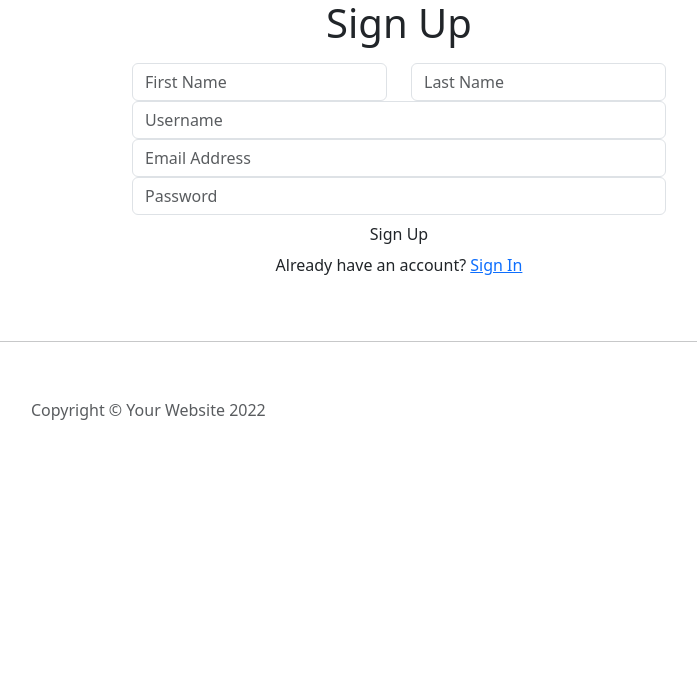
After one commit to tindyc/seedlink, a Flask app: page /register in a window 1280 px wide. The commit adds this page. Shown: the part 57-735 px from the top of the page, without its empty margins (241-938 px from the left). Run offline with Flask 2, Linux system fonts and the light colour scheme; some libraries are stand-ins or nearby versions.

Commit message:
connect to mongodb and set up authentication

```diff
--- a/app.py
+++ b/app.py
@@ -1,27 +1,112 @@
 import os
-from flask import Flask, render_template
+from datetime import date, datetime
+from flask import (
+    Flask, flash, render_template,
+    redirect, request, session, url_for)
+from flask_pymongo import PyMongo
+from bson.objectid import ObjectId
+from werkzeug.security import generate_password_hash, check_password_hash
+if os.path.exists("env.py"):
+    import env
 
 
 app = Flask(__name__)
 
 
+app.config["MONGO_DBNAME"] = os.environ.get("MONGO_DBNAME")
+app.config["MONGO_URI"] = os.environ.get("MONGO_URI")
+app.secret_key = os.environ.get("SECRET_KEY")
+
+mongo = PyMongo(app)
+
+
+date = date.today()
+
+
+# Renders home page
 @app.route("/")
+@app.route("/index")
 def index():
     return render_template("index.html")
 
 
-@app.route("/submit_product")
-def submit_product():
-    return render_template("submit_product.html")
+# Register user in the db
+@app.route("/register", methods=["GET", "POST"])
+def register():
+    if request.method == "POST":
+        # Check if user already in db
+        existing_user = mongo.db.users.find_one(
+            {"username": request.form.get("username").lower()})
+
+        if existing_user:
+            flash("Username already exists!")
+            return redirect(url_for("register"))
+
+        # check if email already in db
+        existing_email = mongo.db.users.find_one(
+            {"email": request.form.get("email").lower()})
+
+        if existing_email:
+            flash("Email address already registered!")
+            return redirect(url_for("register"))
+
+        # add user details to db
+        register = {
+            "firstname": request.form.get("firstname").lower(),
+            "lastname": request.form.get("lastname").lower(),
+            "username": request.form.get("username").lower(),
+            "email": request.form.get("email").lower(),
+            "password": generate_password_hash(request.form.get("password")),
+            "connections": [],
+            "date_created": date.strftime("%d %b %Y")
+        }
+        mongo.db.users.insert_one(register)
+
+        # put the user into a session cookie
+        session["user"] = request.form.get("username").lower()
+        flash("Sign Up Successful!")
+        return redirect(url_for("my_profile", username=session["user"]))
+
+    return render_template("register.html")
+
+    # Log existing user into site
 
 
-@app.route("/display_products")
-def display_products():
-    return render_template("display_products.html")
+@app.route("/login", methods=["GET", "POST"])
+def login():
+    if request.method == "POST":
+        # Check if user already in db
+        existing_user = mongo.db.users.find_one(
+            {"username": request.form.get("username").lower()})
+        # ensure password matches
+        if existing_user:
+            if check_password_hash(existing_user["password"],
+                                   request.form.get("password")):
+                session["user"] = request.form.get("username").lower()
+                return redirect(url_for("my_profile",
+                                username=session["user"]))
+            else:
+                # invalid password
+                flash("Incorrect Username/Password!")
+                return redirect(url_for("login"))
+        else:
+            # username doesn't exist/is incorrect
+            flash("Incorrect Usernname/Password")
+            return redirect(url_for("login"))
+
+    return render_template("login.html")
+
+
+# Logs user out of their account
+@app.route("/logout")
+def logout():
+    # remove user from session cookie
+    flash("You have been logged out")
+    session.pop("user")
+    return redirect(url_for("login"))
 
 
 if __name__ == "__main__":
-    app.run(
-        host=os.environ.get("IP", "0.0.0.0"),
-        port=int(os.environ.get("PORT", "5000")),
-        debug=True)
+    app.run(host=os.environ.get("IP"),
+            port=int(os.environ.get("PORT")),
+            debug=True)
--- a/templates/base.html
+++ b/templates/base.html
@@ -22,12 +22,6 @@
         <ul class="navbar-nav ml-auto">
           <li class="nav-item">
             <a class="nav-link" href="{{ url_for('index') }}">Home</a>
-          </li>
-          <li class="nav-item">
-            <a class="nav-link" href="{{ url_for('display_products') }}">Display</a>
-          </li>
-          <li class="nav-item">
-            <a class="nav-link" href="{{ url_for('submit_product') }}">Submit</a>
           </li>
         </ul>
       </div>
--- a/templates/display_products.html
+++ /dev/null
@@ -1,4 +0,0 @@
-{% extends "base.html" %}
-{% block content %}
-    <h2>Display Products</h2>
-{% endblock %}
--- /dev/null
+++ b/templates/register.html
@@ -0,0 +1,58 @@
+{% extends "base.html" %}
+
+{% block content %}
+
+<main>
+    <section class="container-fluid signup-img">
+        <div class="row text-center">
+            <div class="col-10 offset-1 col-md-6 offset-md-3">
+                <h1 class="form-heading-signup">Sign Up</h1>
+            </div>
+        </div>
+
+        <!-- Log In Form-->
+        <div class="row form-container mb-5">
+            <form class="col-10 offset-1 col-md-6 offset-md-3" method="POST" action="{{ url_for('register') }}">
+                <div class="row pt-2">
+                    <div class="form-group col-md-6 text-center">
+                        <label for="firstname" class="d-none">First Name</label>
+                        <input type="text" class="form-control validate" id="firstname" name="firstname"
+                            placeholder="First Name" required>
+                    </div>
+                    <div class="form-group col-md-6  text-center">
+                        <label for="lastname" class="d-none">Last Name</label>
+                        <input type="text" class="form-control validate" id="lastname" name="lastname"
+                            placeholder="Last Name" required>
+                    </div>
+                    <div class="form-group col-12  text-center">
+                        <label for="username" class="d-none">Username</label>
+                        <input type="text" class="form-control validate" id="username" name="username"
+                            placeholder="Username" required>
+                    </div>
+                    <div class="form-group col-12 text-center">
+                        <label for="email" class="d-none">Email</label>
+                        <input type="email" class="form-control validate" id="email" name="email"
+                            placeholder="Email Address" required>
+                    </div>
+                    <div class="form-group col-12 text-center">
+                        <label for="password" class="d-none">Password</label>
+                        <input type="password" class="form-control validate" id="password" name="password"
+                            placeholder="Password" required>
+                    </div>
+                </div>
+                <div class="row text-center">
+                    <div class="col-12">
+                        <button type="submit" class="btn">
+                            Sign Up
+                        </button>
+                        <p class="text-center">
+                            Already have an account?
+                            <a href="{{ url_for('login') }}" class="form-link hvr-grow">Sign In</a>
+                        </p>
+                    </div>
+                </div>
+            </form>
+        </div>
+    </section>
+</main>
+{% endblock %}
--- a/templates/submit_product.html
+++ /dev/null
@@ -1,4 +0,0 @@
-{% extends "base.html" %}
-{% block content %}
-    <h2>Submit Products</h2>
-{% endblock %}
```
Also changed, not shown: templates/login.html (added, +48 -0 lines), README.md, 2 other files.
